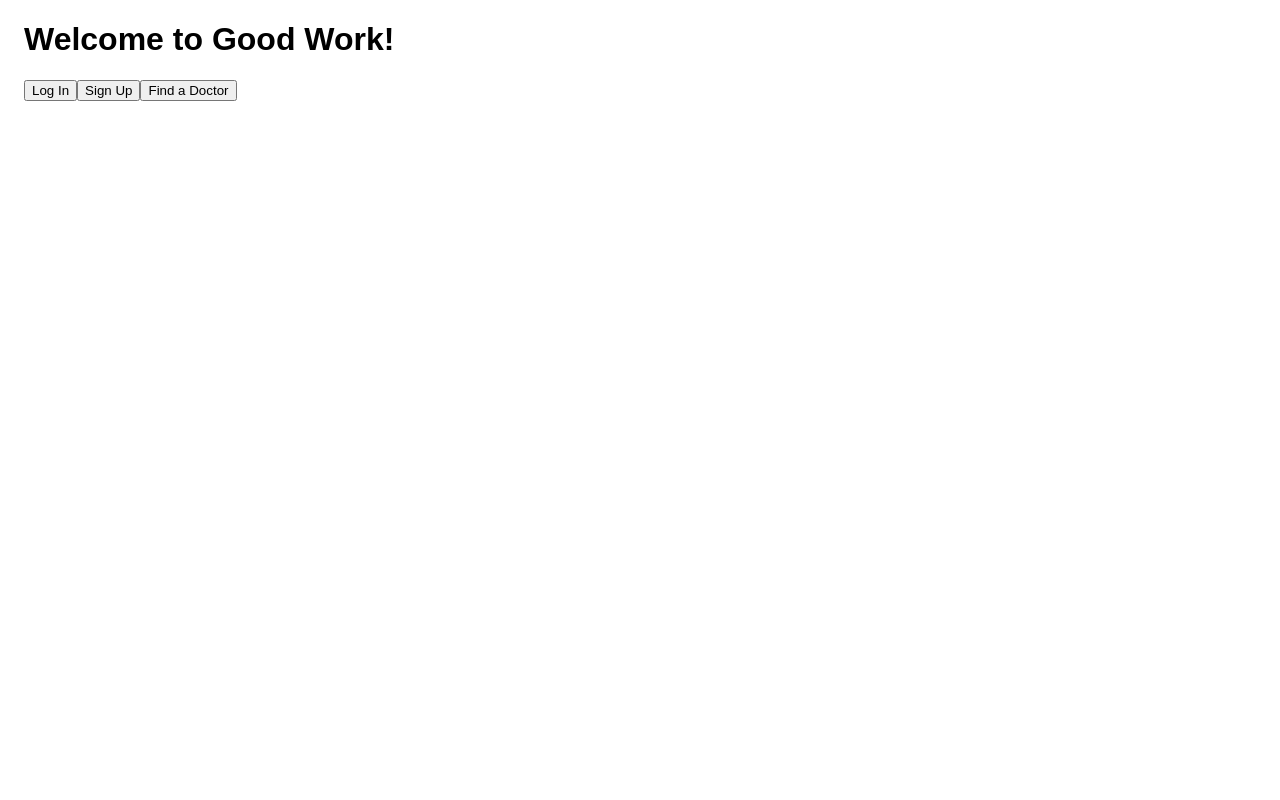
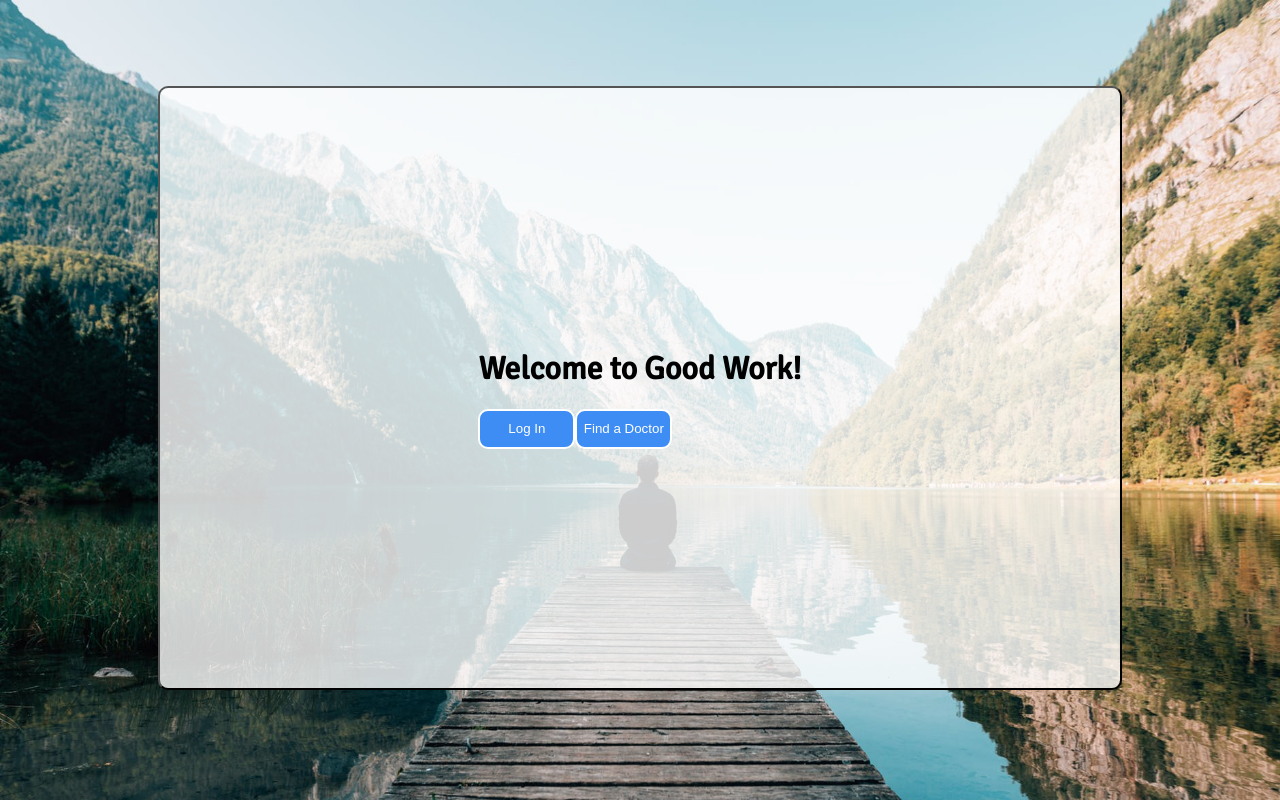
Before and after one commit to Bcdirito/good_work_2.0, a React app: page / in a window 1280 px wide. Built offline with nearby package versions, Linux system fonts and the light colour scheme; no server answers.

Commit message:
initial home page stylings

```diff
--- a/package.json
+++ b/package.json
@@ -22,6 +22,7 @@
     "css-loader": "^3.2.1",
     "dotenv": "^8.2.0",
     "express": "^4.17.1",
+    "file-loader": "^5.0.2",
     "mongodb": "^3.3.5",
     "react": "^16.12.0",
     "react-dom": "^16.12.0",
--- /dev/null
+++ b/public/index.css
@@ -0,0 +1,16 @@
+body {
+    background-image: url("./good_work_background.jpeg");
+    background-size: cover;
+    font-family: 'Signika', sans-serif;
+}
+
+#root {
+    display: grid;
+    margin: auto;
+    height: 95vh;
+    width: 95vw;
+    align-items: center;
+    align-content: center;
+    justify-content: center;
+    justify-items: center;
+}
--- a/public/index.html
+++ b/public/index.html
@@ -5,6 +5,9 @@
         <meta name="viewport" content="width=device-width, initial-scale=1.0">
         <meta http-equiv="X-UA-Compatible" content="ie=edge">
         <link rel="manifest" href="manifest.json" />
+        <link rel="stylesheet" href="./index.css">
+        <link href="https://fonts.googleapis.com/css?family=Signika&display=swap" rel="stylesheet">
+
         <title>Good Work</title>
     </head>
     <body>
--- a/src/App.css
+++ b/src/App.css
@@ -1,4 +1,10 @@
 .App {
-    margin: 1rem;
-    font-family: Arial, Helvetica, sans-serif;
+    margin: auto;
+    background-color: rgba(255, 255, 255, 0.8);
+    width: 75vw;
+    height: 75vh;
+    border: 2px black outset;
+    border-radius: 10px;
+    display: grid;
+
 }
--- a/src/components/general/Home.js
+++ b/src/components/general/Home.js
@@ -1,17 +1,11 @@
 import React from "react"
+import "../../stylesheets/home.css"
 
 const Home = (props) => {
-
-    fetch("/api/test")
-    .then(res => res.json())
-    .then(json => console.log(json))
-    .catch(error => console.log(error))
-
     return (
         <div className="homePage">
             <h1>Welcome to Good Work!</h1>
             <button>Log In</button>
-            <button>Sign Up</button>
             <button>Find a Doctor</button>
         </div>
     )
--- /dev/null
+++ b/src/stylesheets/home.css
@@ -0,0 +1,19 @@
+.homePage {
+    margin: auto;
+    display: inline-block;
+}
+
+.homePage button {
+    width: 30%;
+    height: 3em;
+    border-radius: 10px;
+    background-color: rgb(61, 141, 245);
+    color: white;
+    border: 2px white solid;
+}
+
+.homePage button:hover {
+    background-color: white;
+    color: rgb(61, 141, 245);
+    border: 2px rgb(61, 141, 245) solid;
+}
```
Also changed, not shown: public/good_work_background.jpeg (renamed from src/media/good_work_background.jpeg), 1 other file (tests, documents, lock files or other folders).
